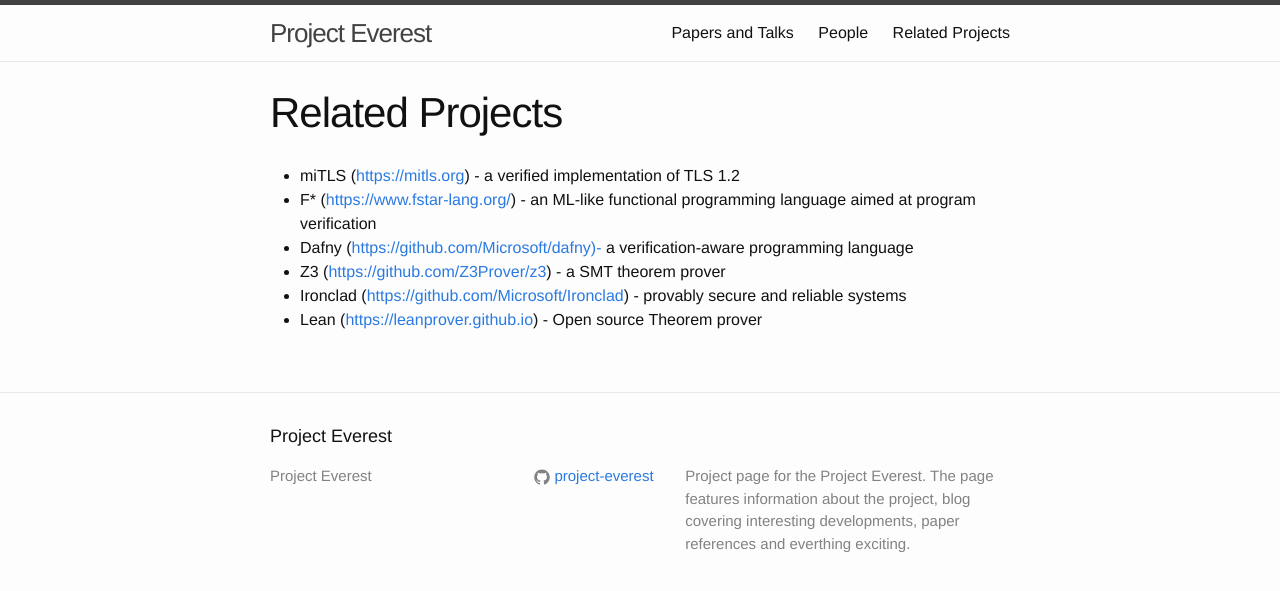
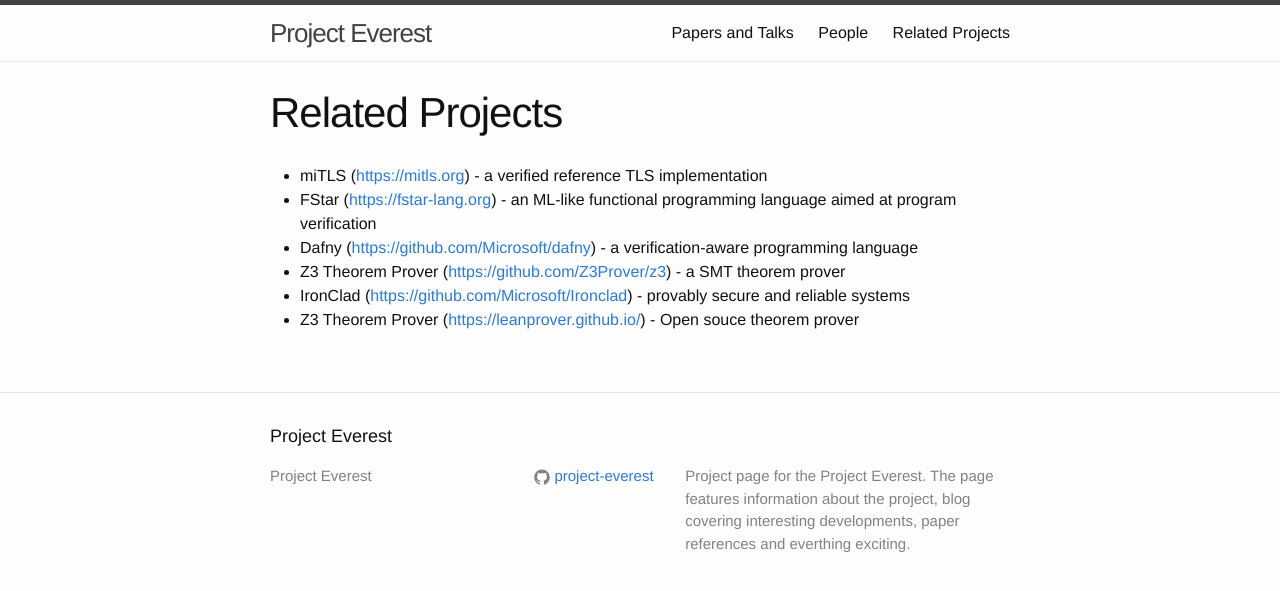
Before and after one commit to project-everest/project-everest.github.io, a Jekyll site: the page built from related_projects.md, in a window 1280 px wide. Shown: the top 591 px of the page. Built offline with Jekyll 4.4.1, drawn with Linux system fonts in a browser that asks for light colours.

Commit message:
configurable projects

```diff
--- a/related_projects.md
+++ b/related_projects.md
@@ -4,12 +4,12 @@
 permalink: /related/
 ---
 
-
 <ul>
-<li>  miTLS (<a href="https://mitls.org">https://mitls.org</a>) - a verified implementation of TLS 1.2 </li>
-<li>  F* (<a href="https://www.fstar-lang.org/">https://www.fstar-lang.org/</a>) - an ML-like functional programming language aimed at program verification </li>
-<li>  Dafny (<a href="https://github.com/Microsoft/dafny)-">https://github.com/Microsoft/dafny)-</a> a verification-aware programming language</li>
-<li>  Z3 (<a href="https://github.com/Z3Prover/z3">https://github.com/Z3Prover/z3</a>) - a SMT theorem prover</li>
-<li>  Ironclad (<a href="https://github.com/Microsoft/Ironclad">https://github.com/Microsoft/Ironclad</a>) - provably secure and reliable systems</li>
-<li>      Lean (<a href="https://leanprover.github.io">https://leanprover.github.io</a>) - Open source Theorem prover</li>
+<div class="trigger">
+        {% for project in site.data.projects %}
+          {% if project.name %}
+          <li>  {{project.title}} (<a href="{{ project.website }}">{{ project.website }}</a>) - {{project.description}} </li>
+          {% endif %}
+        {% endfor %}
+</div>
 </ul>
```
Also changed, not shown: _data/projects.json (added, +42 -0 lines), params.json (deleted, +0 -6 lines).
